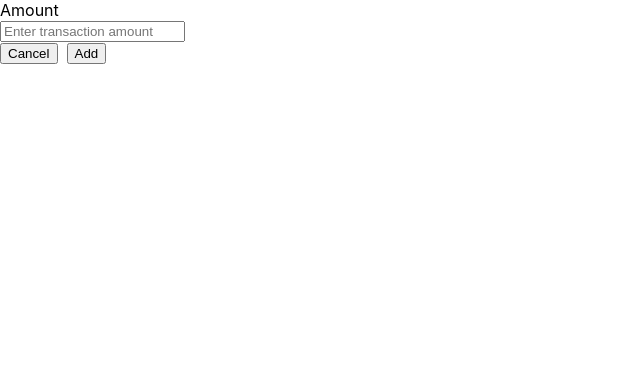
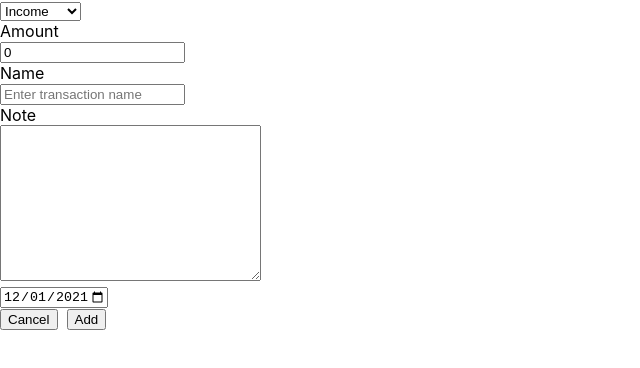
Before and after one commit to rasyidrmhd/technical-test-mc-payment, a React (Create React App) app in the folder budget-application/client/: page /addTransaction in a window 1280 px wide. Shown: the top 368 px of the page, without its empty margins (0-640 px from the left). Built offline with nearby package versions, Linux system fonts and the light colour scheme; sample sign-in values are in the browser's storage.

Commit message:
transaction detail and add transaction done

```diff
--- a/budget-application/client/src/pages/TransactionDetail.js
+++ b/budget-application/client/src/pages/TransactionDetail.js
@@ -2,6 +2,7 @@ import { useEffect, useState } from "react";
 import { useDispatch, useSelector } from "react-redux";
 import { useHistory, useParams } from "react-router";
 import { fetchTransactionById } from "../store/actions/transactionAction";
+import rupiahFormatter from "../helpers/rupiahFormatter";
 
 export default function TransactionDetail() {
   const dispatch = useDispatch();
@@ -22,7 +23,7 @@ export default function TransactionDetail() {
           <p>
             {transactionById.name}
             <br />
-            {transactionById.amount}
+            {rupiahFormatter(transactionById.amount)}
             <br />
             {transactionById.date}
           </p>
--- a/budget-application/client/src/pages/TransactionForm.js
+++ b/budget-application/client/src/pages/TransactionForm.js
@@ -1,16 +1,19 @@
 import { useState } from "react";
 import { useDispatch } from "react-redux";
 import { useHistory } from "react-router";
+import { postTransaction } from "../store/actions/transactionAction";
 
 export default function TransactionForm() {
   const history = useHistory();
   const dispatch = useDispatch();
   const [inputTransaction, setInputTransaction] = useState({
+    type: "Income",
     amount: 0,
     name: "",
     note: "",
     date: new Date(),
   });
+  const [errors, setErrors] = useState([]);
 
   const handleInputTransaction = (e) => {
     const { name, value } = e.target;
@@ -23,15 +26,56 @@ export default function TransactionForm() {
 
   const handleSubmit = (e) => {
     e.preventDefault();
-    console.log(inputTransaction);
+    dispatch(postTransaction(inputTransaction))
+      .then((response) => {
+        history.push("/");
+      })
+      .catch((err) => {
+        console.log(err);
+        setErrors(err);
+      });
+  };
+
+  const currentDate = () => {
+    var someDate = new Date();
+    var date = someDate.toISOString().substr(0, 10);
+    return date;
   };
 
   return (
     <>
       <form onSubmit={handleSubmit}>
+        <select name="type" onChange={handleInputTransaction}>
+          <option value="Income" key="Income" selected={inputTransaction.type === "Income"}>
+            Income
+          </option>
+          <option value="Expenses" key="Expenses" selected={inputTransaction.type === "Expenses"}>
+            Expenses
+          </option>
+        </select>
+        <br />
         <label>Amount</label>
         <br />
-        <input type="number" placeholder="Enter transaction amount" /> <br />
+        <input type="number" name="amount" placeholder="Enter transaction amount" defaultValue={inputTransaction.amount} onChange={handleInputTransaction} /> <br />
+        <label>Name</label>
+        <br />
+        <input type="text" name="name" placeholder="Enter transaction name" defaultValue={inputTransaction.name} onChange={handleInputTransaction} />
+        <br />
+        <label>Note</label> <br />
+        <textarea cols="30" rows="10" name="note" defaultValue={inputTransaction.note} onChange={handleInputTransaction}></textarea>
+        <br />
+        <input type="date" name="date" defaultValue={currentDate()} onChange={handleInputTransaction} max={new Date().toISOString().split("T")[0]} />
+        <br />
+        {errors.length > 0
+          ? errors.map((err) => {
+              return (
+                <>
+                  <span>{err}</span>
+                  <br />
+                </>
+              );
+            })
+          : ""}
         <button
           type="button"
           onClick={(e) => {
```
